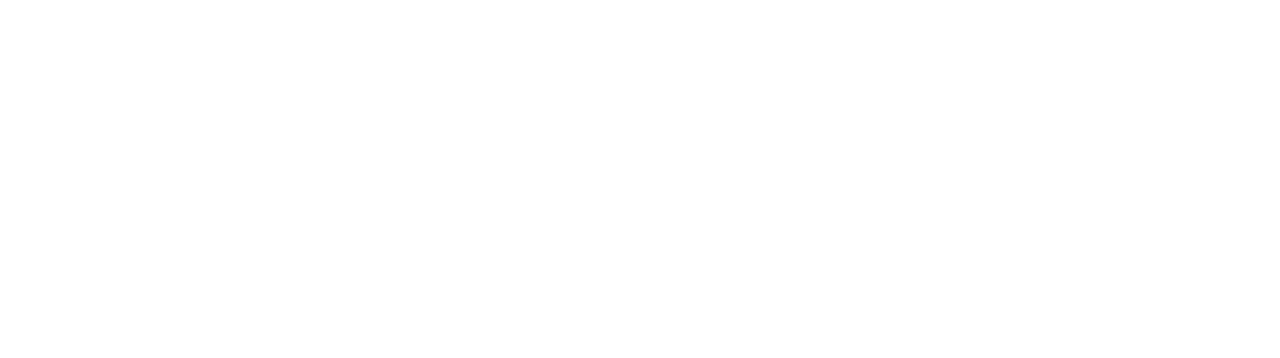
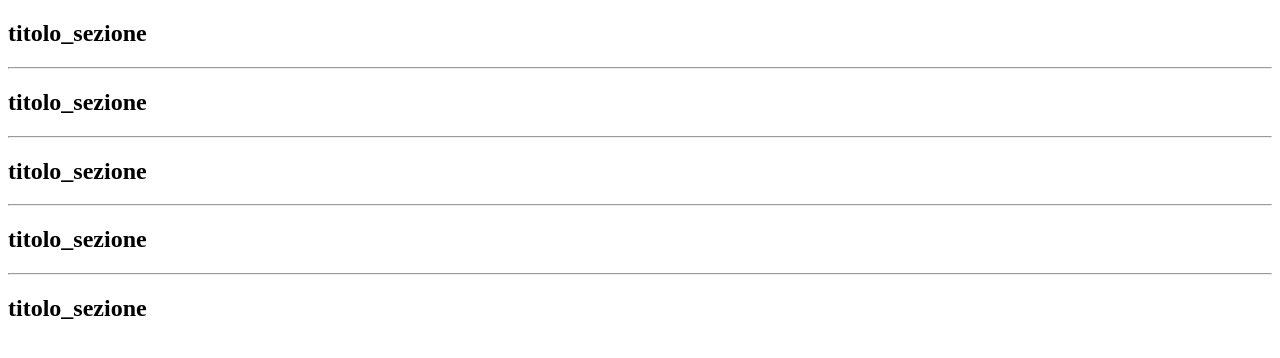
Before and after one commit to ManuelGraziosi/html-london-trip, a plain HTML site: page index.html in a window 1280 px wide. Drawn offline with Linux system fonts and the light colour scheme.

Commit message:
feat: site structure defined

```diff
--- a/index.html
+++ b/index.html
@@ -4,11 +4,41 @@
 <head>
     <meta charset="UTF-8">
     <meta name="viewport" content="width=device-width, initial-scale=1.0">
+    <meta name="description" content="Esercizio 1. Sito replica de il mio viaggio a londra" />
     <title>html-london-trip</title>
 </head>
 
 <body>
+    <main>
+        <!-- Sezione simil above the fold -->
+        <section>
+            <h2>titolo_sezione</h2>
+            <hr>
+        </section>
 
+        <!-- Sezione spese -->
+        <section>
+            <h2>titolo_sezione</h2>
+            <hr>
+        </section>
+
+        <!-- Sezione cose da fare -->
+        <section>
+            <h2>titolo_sezione</h2>
+            <hr>
+        </section>
+
+        <!-- Sezione info -->
+        <section>
+            <h2>titolo_sezione</h2>
+            <hr>
+        </section>
+
+        <!-- Sezione foto -->
+        <section>
+            <h2>titolo_sezione</h2>
+        </section>
+    </main>
 </body>
 
 </html>
```
